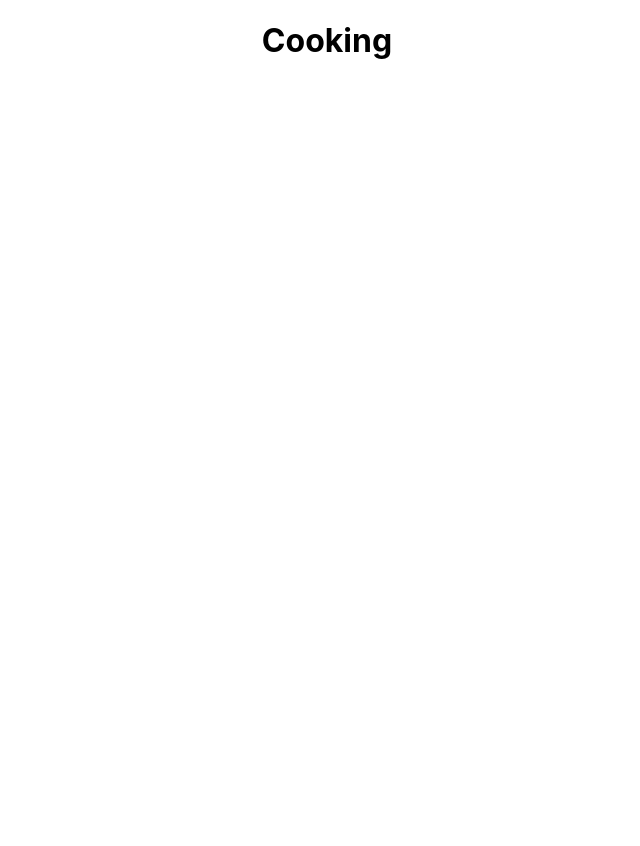
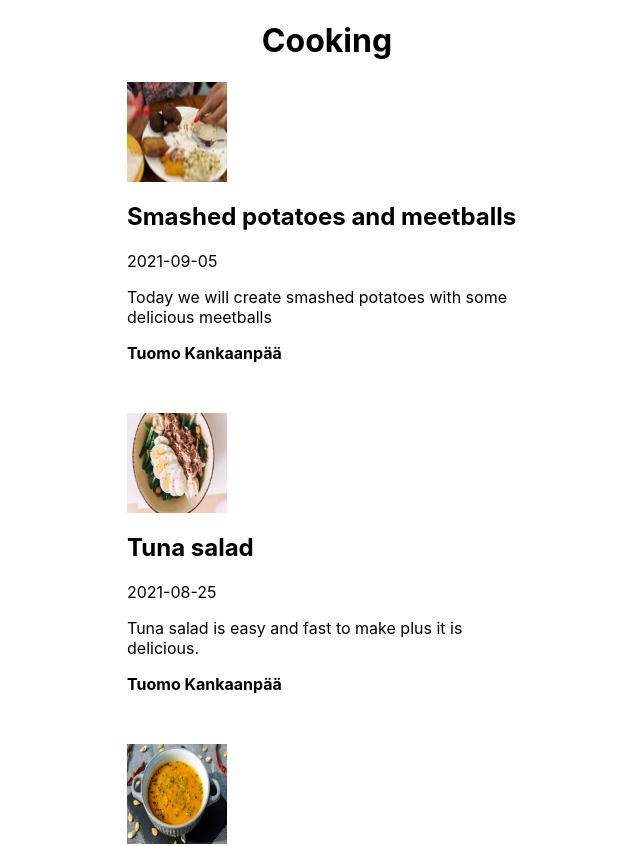
Before and after one commit to JrzenonDev/blog-nextjs, a Next.js app: page / in a window 1280 px wide. Shown: the top 846 px of the page, without its empty margins (313-953 px from the left). Before the commit the page ends 800 px from the top, so only its background shows below. Built offline with nearby package versions, Linux system fonts and the light colour scheme.

Commit message:
passing data for component BlogPostPreview

```diff
--- a/pages/index.js
+++ b/pages/index.js
@@ -1,6 +1,7 @@
 import Head from 'next/head'
 import styles from '../styles/Home.module.css'
 import { getAllPosts } from '../lib/posts'
+import Image from 'next/image'
 
 export default function Home() {
 
@@ -16,7 +17,9 @@ export default function Home() {
       </div>
       <div>
         {posts.map(post => {
-          <BlogPostPreview key={post.id} data={post} />
+          return (
+            <BlogPostPreview key={post.id} data={post} />
+          )
         })}
       </div>
     </div>
@@ -28,18 +31,20 @@ const BlogPostPreview = (props) => {
   const { data } = props
 
   return (
-    <div style={{maxWidth: '400px'}}>
-      <img
-        src='./images/chicken-soup-cover.jpg'
-        alt='Chicken soup'
-        style={{maxWidth: '100%'}}
-      />
-      <h2>Tasty chicken soup recipe</h2>
-      <div>30.06.2021</div>
+    <div style={{maxWidth: '400px', marginBottom: '50px'}}>
+      <div style={{width: '100px', height: '100px', position: 'relative'}}>
+        <Image
+          src={data.coverImage}
+          alt={data.title}
+          layout='fill'
+        />
+      </div>
+      <h2>{data.title}</h2>
+      <div>{data.publishDate}</div>
       <p>
-        Lorem ipsum dolor sit, amet consectetur adipisicing elit. Minima incidunt, necessitatibus beatae molestias possimus provident cumque. Libero animi maxime officiis nulla non numquam repudiandae dolore. Expedita natus voluptatem reprehenderit doloremque?
+        {data.excerpt}
       </p>
-      <div style={{fontWeight: 'bold'}}>By José Roberto</div>
+      <div style={{fontWeight: 'bold'}}>{data.author}</div>
     </div>
   )
 }
```
